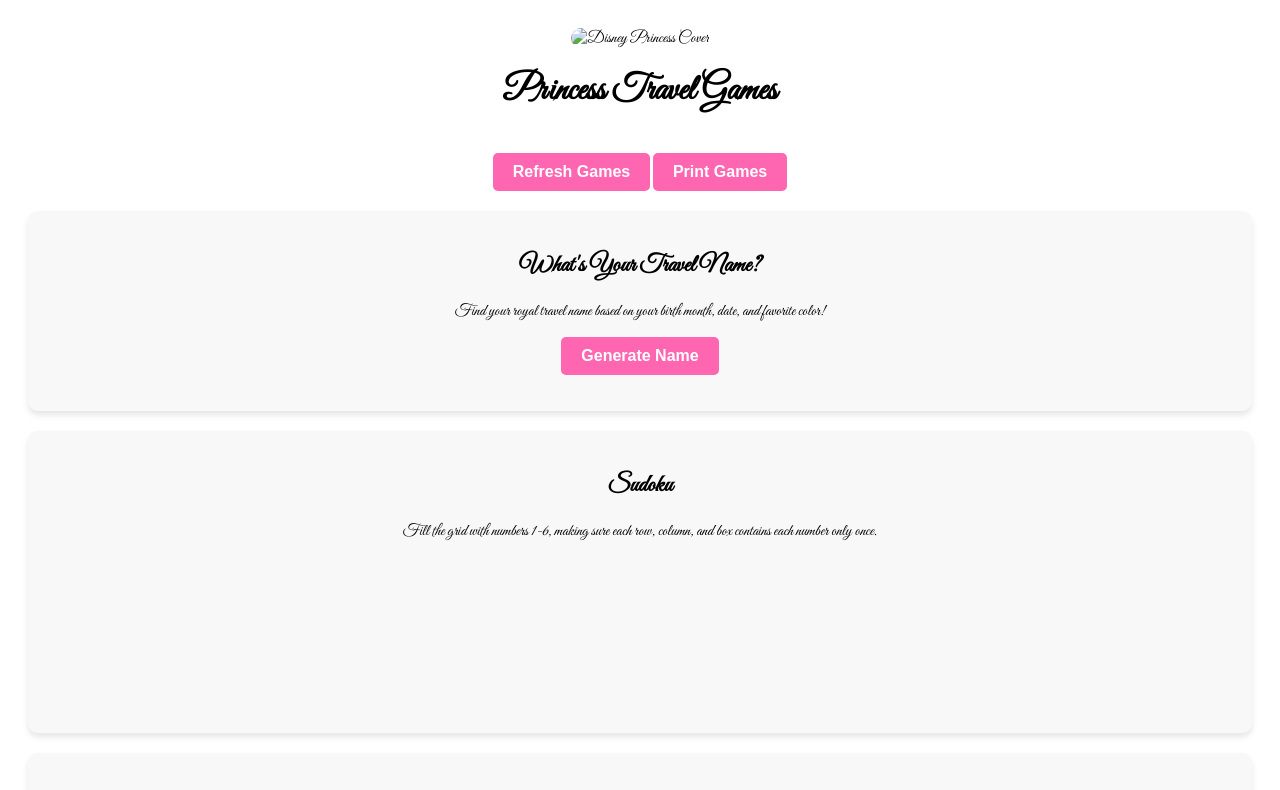
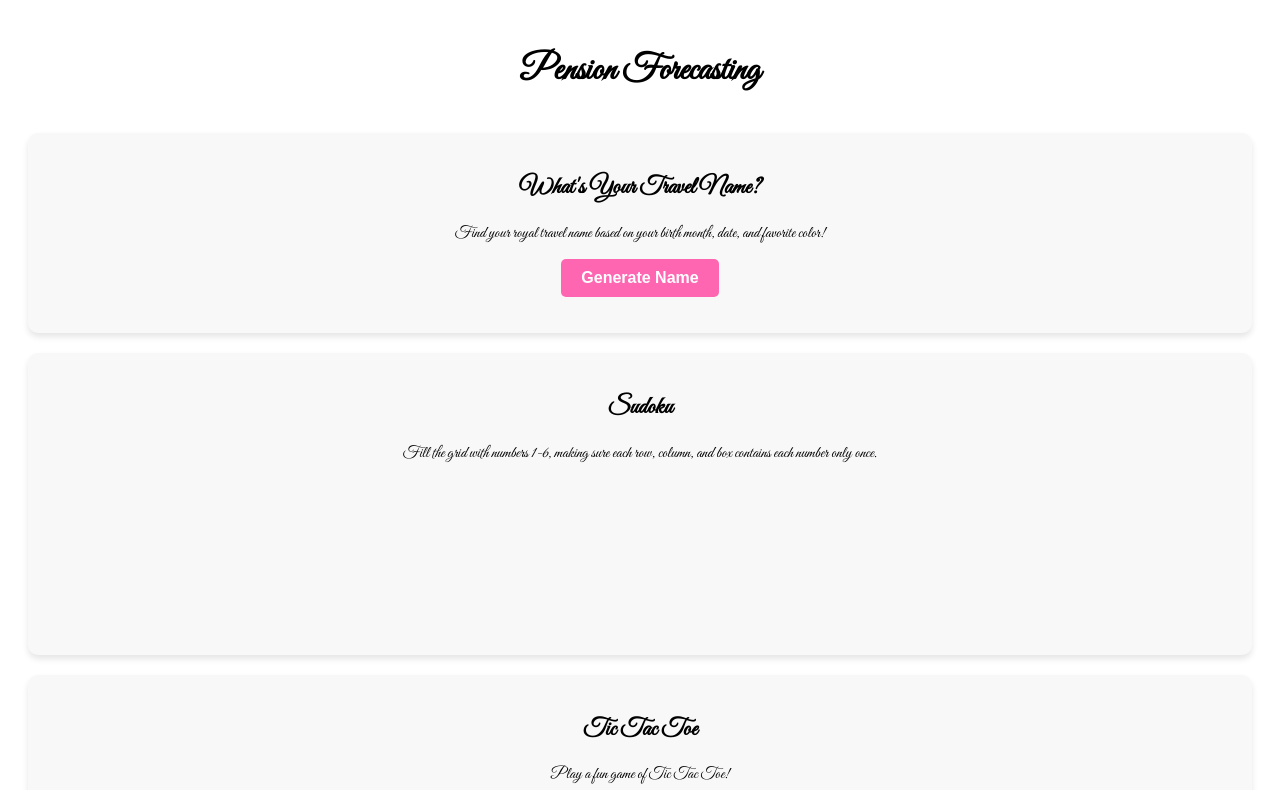
Before and after one commit to vampyrux/play, a plain HTML site: page index.html in a window 1280 px wide. Shown: the top 790 px of the page. Drawn offline with Linux system fonts and the light colour scheme.

Commit message:
Update index.html

```diff
--- a/index.html
+++ b/index.html
@@ -3,7 +3,7 @@
 <head>
     <meta charset="UTF-8">
     <meta name="viewport" content="width=device-width, initial-scale=1.0">
-    <title>Kids Travel Book</title>
+    <title>Pension  Forecasting</title>
     <link href="https://fonts.googleapis.com/css2?family=Great+Vibes&display=swap" rel="stylesheet">
     <style>
         body {
@@ -54,13 +54,7 @@
 </head>
 <body>
     <div class="cover-page">
-        <img src="disney-princess-cover.jpg" alt="Disney Princess Cover">
-        <div class="cover-title">Princess Travel Games</div>
-    </div>
-
-    <div class="controls">
-        <button onclick="refreshGames()">Refresh Games</button>
-        <button onclick="printPage()">Print Games</button>
+        <div class="cover-title">Pension  Forecasting</div>
     </div>
 
     <div id="games-container">
```
